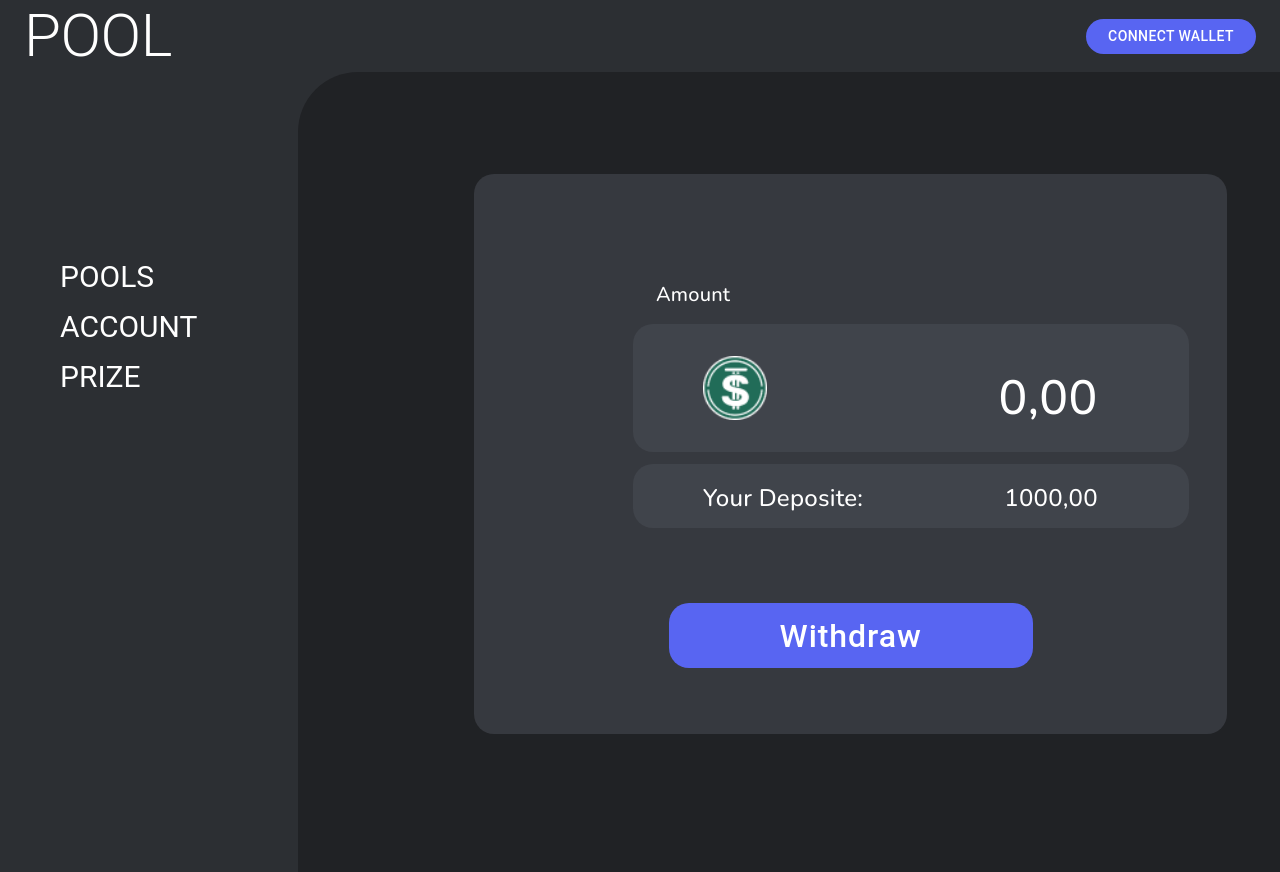
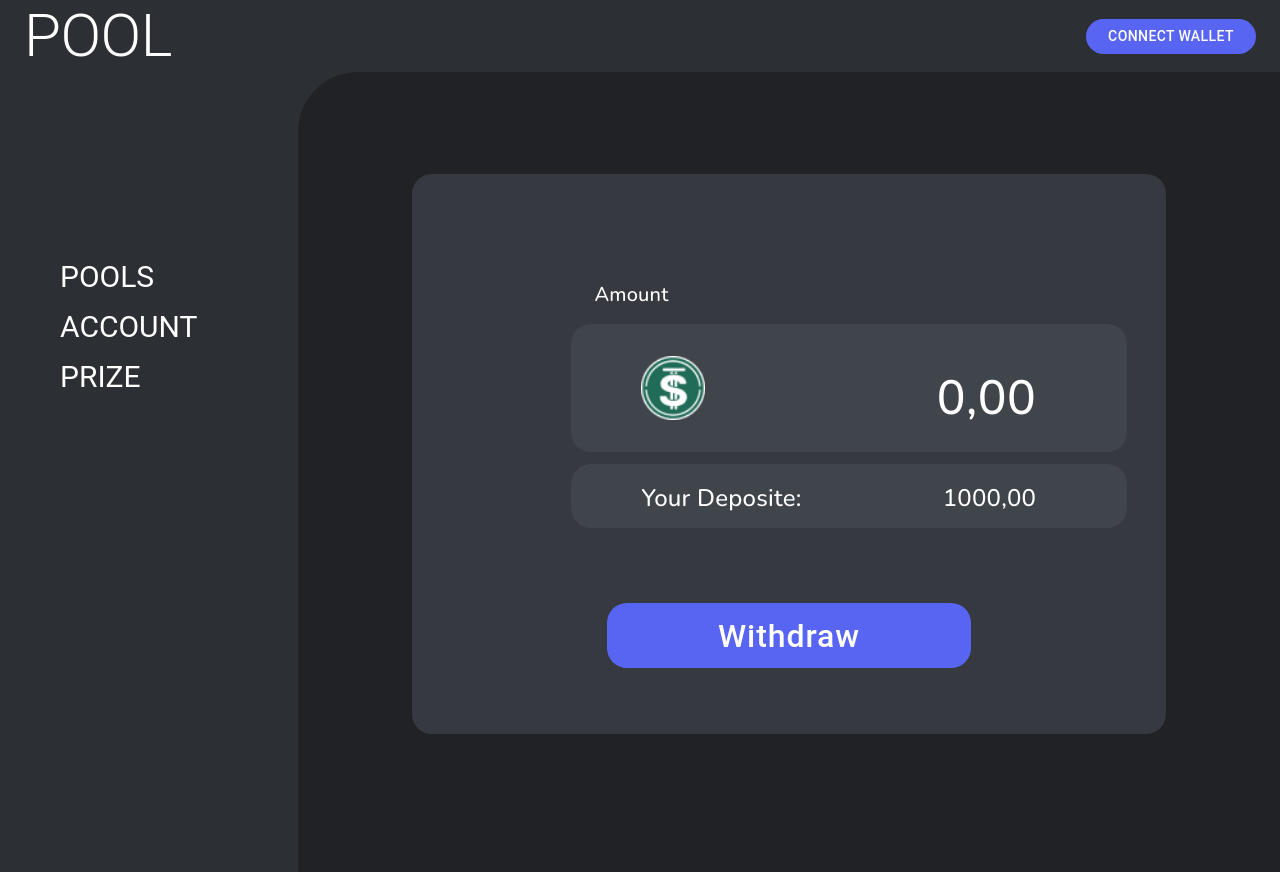
Before and after one commit to AntonMetaZK/POOL_TRON_HACHATON, a React (Create React App) app: page /account/withdraw/1 in a window 1280 px wide. Built offline with nearby package versions, Linux system fonts and the light colour scheme.

Commit message:
fix withdraw

```diff
--- a/src/components/WithdrawWindow/WithdrawWindow.jsx
+++ b/src/components/WithdrawWindow/WithdrawWindow.jsx
@@ -20,7 +20,7 @@ const ColorButton = styled(Button)(({ theme }) => ({
 
 function WithdrawWindow({deposite, amount, logo}) {
   return (
-      <Box sx={{ display: 'flex', flexDirection: "column", width: "76.7%", minHeight: "560px", mt: "102px", ml: "176px", bgcolor: "#36393F", borderRadius: "20px",}}>
+      <Box sx={{ display: 'flex', flexDirection: "column", width: "76.7%", minHeight: "560px", margin: "102px auto 0", bgcolor: "#36393F", borderRadius: "20px",}}>
         <Typography variant="subtitle1" sx={{ color: "#fff", fontSize: "20px", fontFamily: "Nunito", fontWeight: "500", mt: "103px", ml: "182px" }}>
           Amount
         </Typography>
```
